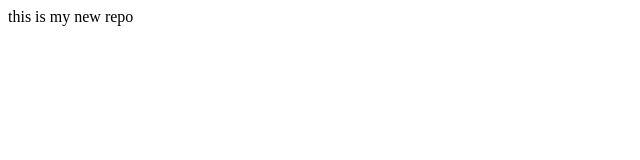
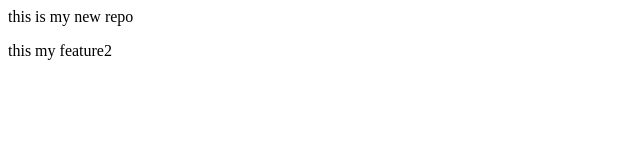
Before and after one commit to 18121A1517/local-rep, a plain HTML site: page index.html in a window 1280 px wide. Shown: the full height of the page, 0-640 px from the left. Drawn offline with Linux system fonts and the light colour scheme.

Commit message:
add new feature2

```diff
--- a/index.html
+++ b/index.html
@@ -1 +1,2 @@
 <p>this is my new repo</p>
+<p> this my feature2</p>
```
